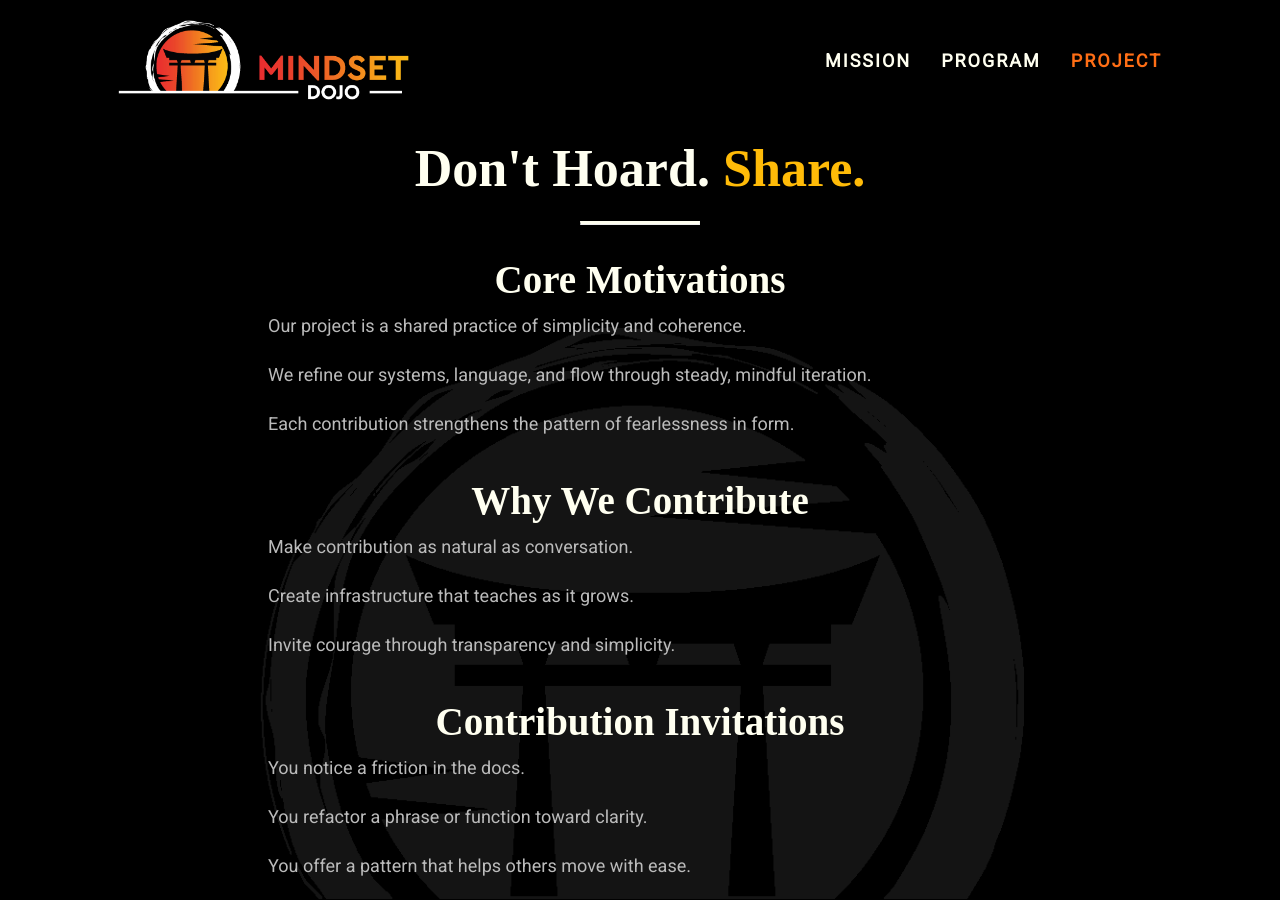
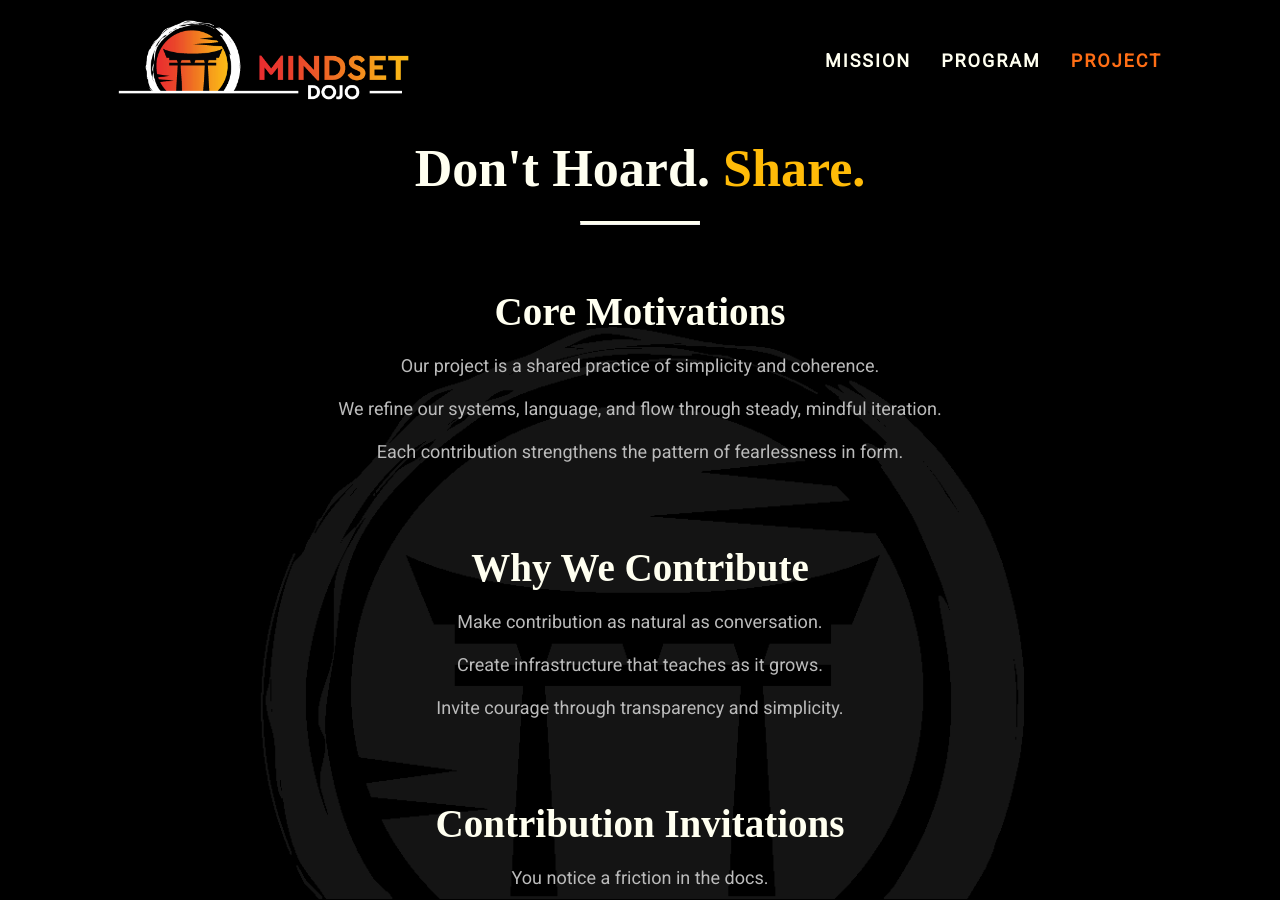
Before and after one commit to mindset-dojo/mindset-dojo.github.io, a Jekyll site: the page built from project.md, in a window 1280 px wide and 900 px high. Built offline with Jekyll 4.4.1, drawn with Linux system fonts in a browser that asks for light colours; some web fonts are replaced.

Commit message:
feat: Refactor css to handle sections globally

```diff
--- a/project.md
+++ b/project.md
@@ -10,39 +10,39 @@ css_id: project
 {% assign context = project.context %}
 {% assign program = site.data.program %}
 
-<section>
+<section class="md-flow">
   <h2>Core Motivations </h2>
   {% for item in context.core_motivations %}
   <p>{{ item }}</p>
   {% endfor %}
 </section>
 
-<section>
+<section class="md-flow">
   <h2>Why We Contribute</h2>
   {% for item in context.contribution_motivations %}
   <p>{{ item }}</p>
   {% endfor %}
 </section>
 
-<section>
+<section class="md-flow">
   <h2>Contribution Invitations</h2>
   {% for item in context.contribution_invitations %}
   <p>{{ item }}</p>
   {% endfor %}
 </section>
 
-<section>
+<section class="md-flow">
   <blockquote><strong>{{ context.pullquote }}</strong></blockquote>
 </section>
 
-<section>
+<section class="md-flow">
   <h2>{{ program.rally }} starts here</h2>
   {% for item in program.mission %}
   <p>{{ item }}</p>
   {% endfor %}
 </section>
 
-<section>
+<section class="md-flow">
   <h2>Designations</h2>
   {% for designation in project.designations %}
   <br>
```
Also changed, not shown: program.md (+5 -5 lines).
